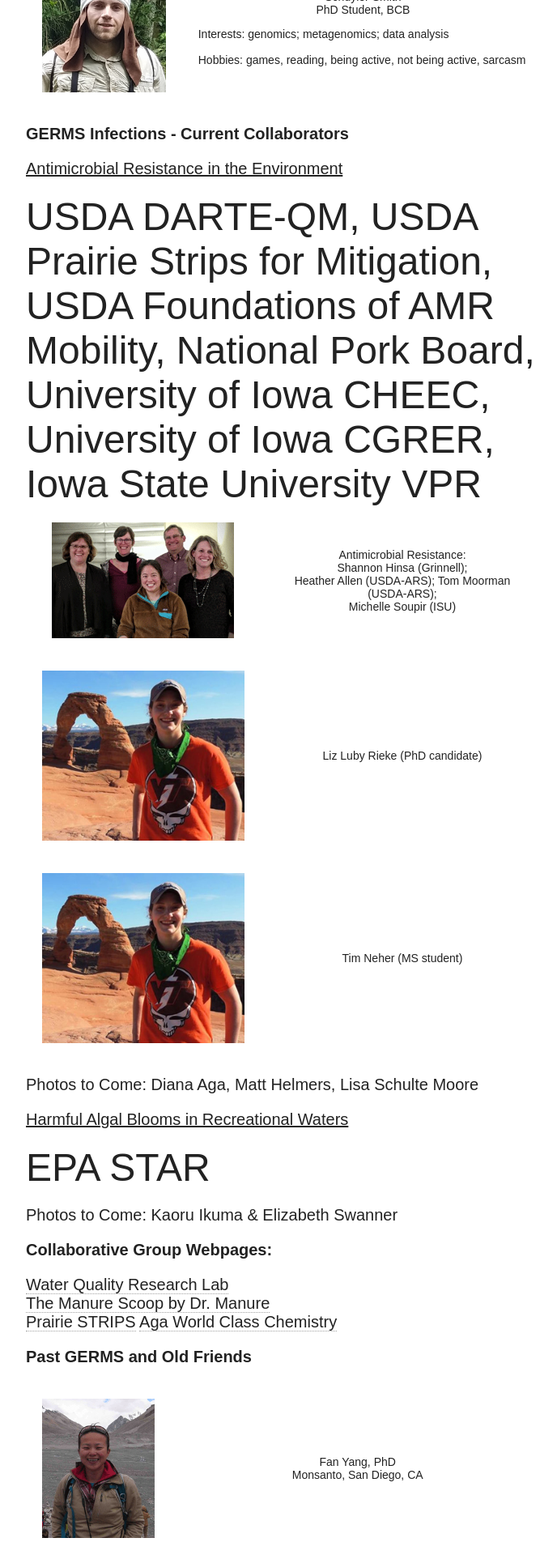
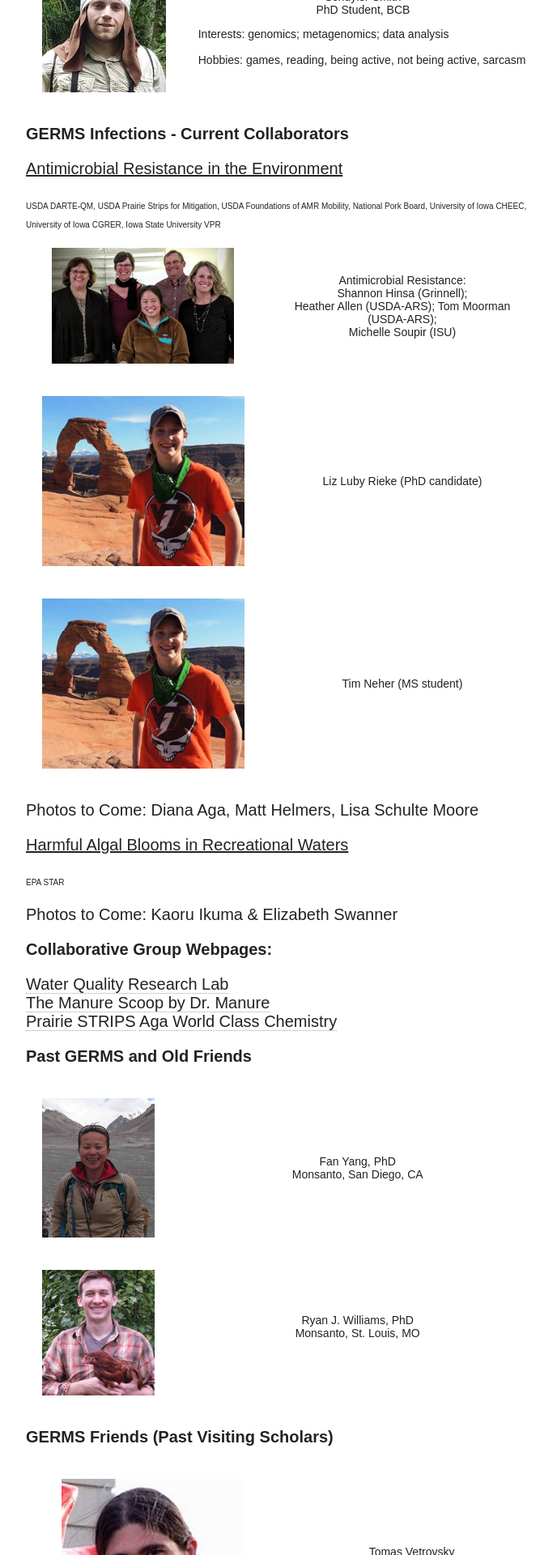
Before and after one commit to germs-lab/germs-lab.github.com-bu, a Jekyll site: the page built from people/index.md, in a window 1280 px wide. Shown: the part 2464-4384 px from the top of the page at 81% size, without its empty margins (288-976 px from the left). Built offline with Jekyll 4.4.1, drawn with Linux system fonts in a browser that asks for light colours; nearby versions of some CDN libraries.

Commit message:
Update index.md

```diff
--- a/people/index.md
+++ b/people/index.md
@@ -111,7 +111,7 @@ document.write("<a href='" + "mail" + "to:" + username + "@" + hostname + "'>" +
 <p><b>GERMS Infections - Current Collaborators</b></p>
 
 <p><u>Antimicrobial Resistance in the Environment</u></p>
-<font size="8">USDA DARTE-QM, USDA Prairie Strips for Mitigation, USDA Foundations of AMR Mobility, National Pork Board, University of Iowa CHEEC, University of Iowa CGRER, Iowa State University VPR</font>
+<font size="1">USDA DARTE-QM, USDA Prairie Strips for Mitigation, USDA Foundations of AMR Mobility, National Pork Board, University of Iowa CHEEC, University of Iowa CGRER, Iowa State University VPR</font>
 
 <table class="tg">
   <tr>
@@ -133,7 +133,7 @@ document.write("<a href='" + "mail" + "to:" + username + "@" + hostname + "'>" +
 Photos to Come:  Diana Aga, Matt Helmers, Lisa Schulte Moore
 
 <p><u>Harmful Algal Blooms in Recreational Waters</u></p>
-<font size="8">EPA STAR</font>
+<font size="1">EPA STAR</font>
 
 
 
```
